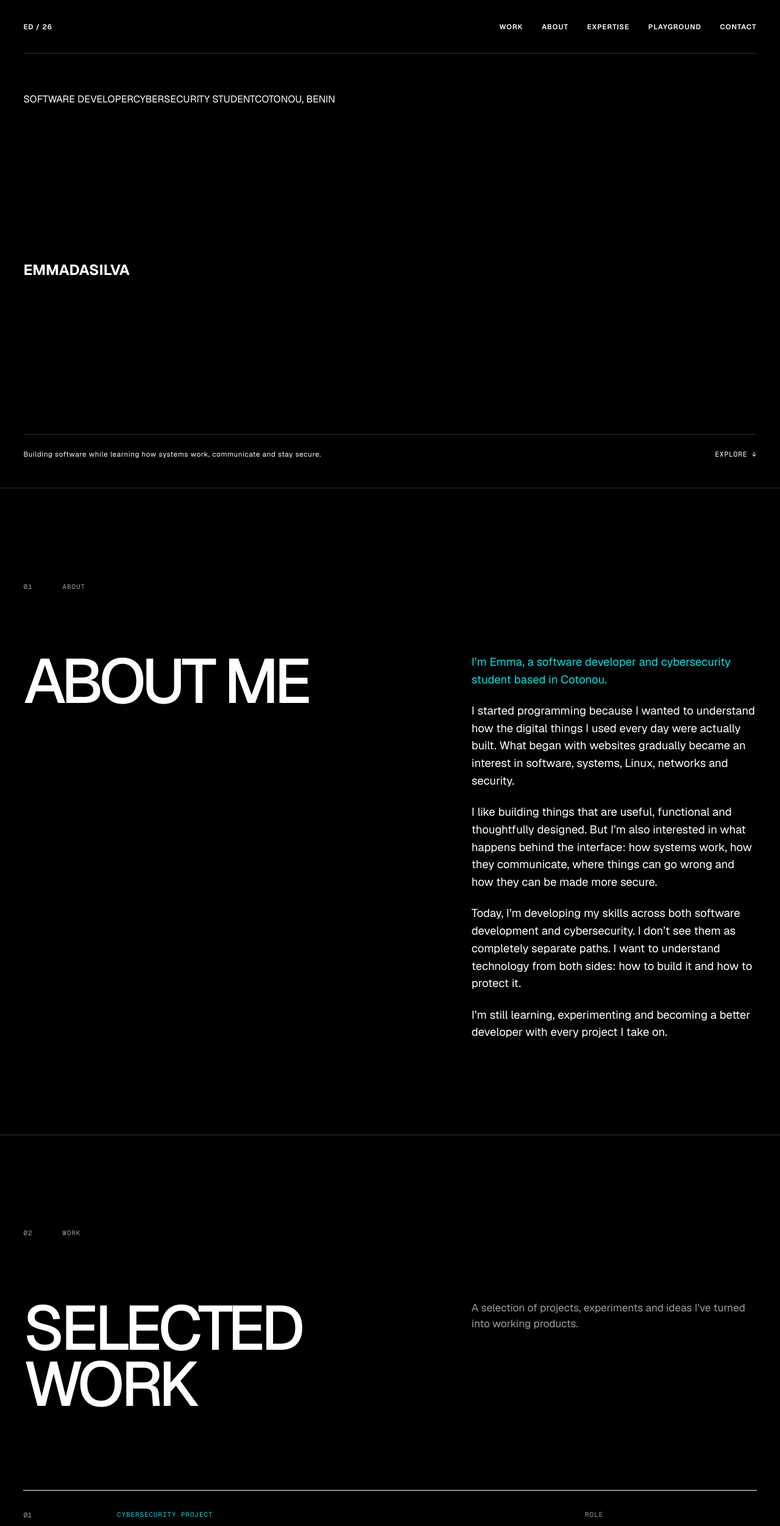
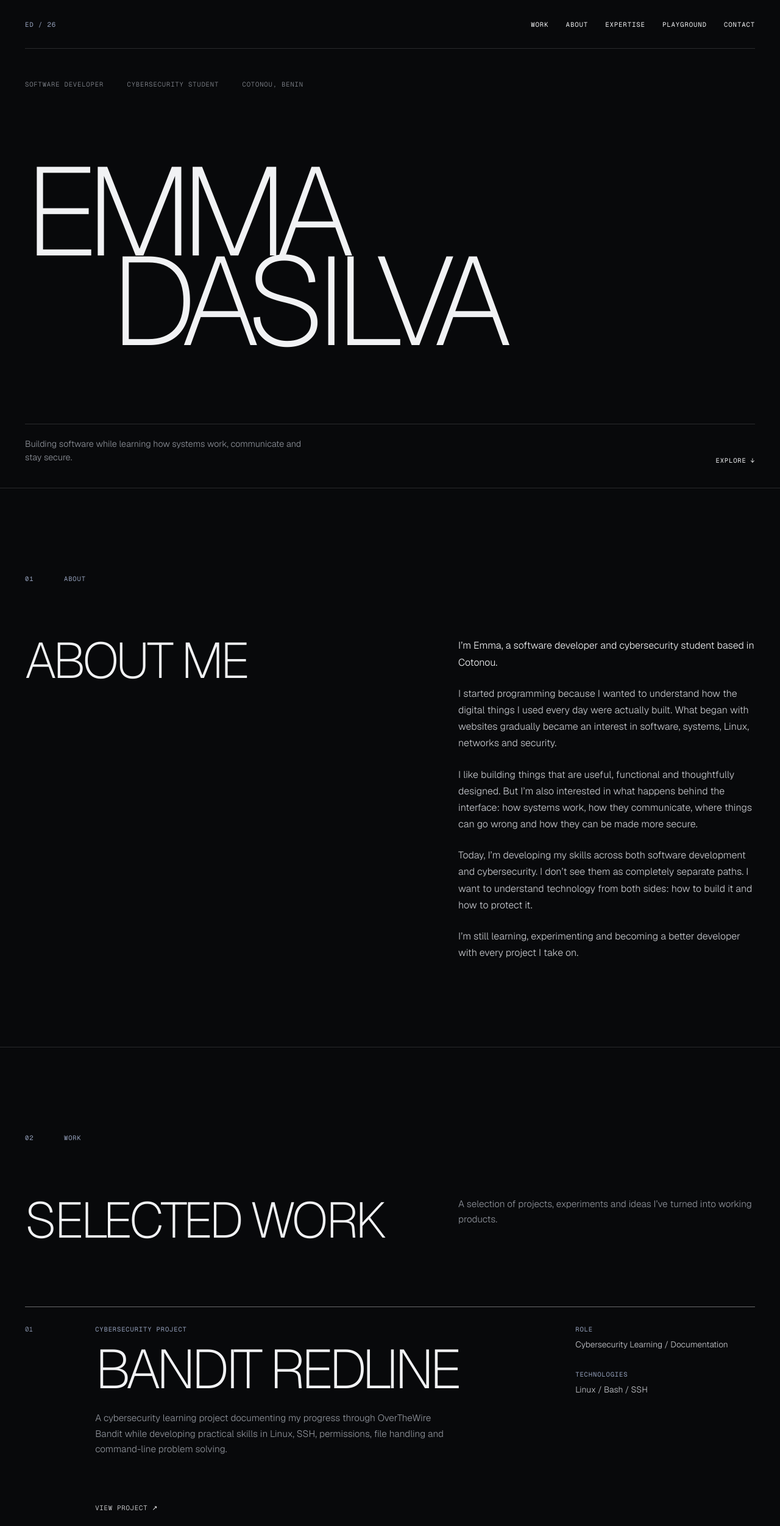
Before and after one commit to emma-dasilva-dev/emma-dasilva-portfolio, a Next.js app: page / in a window 1280 px wide. Shown: the top 2503 px of the page at 61% size. Built offline with nearby package versions, Linux system fonts and the light colour scheme.

Commit message:
style: switch to soft navy and lighter typography

```diff
--- a/src/app/globals.css
+++ b/src/app/globals.css
@@ -1,12 +1,13 @@
 :root {
-  --background: #000000;
-  --foreground: #ffffff;
-  --muted: #9b9b9b;
-  --line: rgba(255, 255, 255, 0.18);
-  --accent: #00e1e1;
-  --accent-dark: #0095a6;
-  --page-x: clamp(1.25rem, 3vw, 3.5rem);
-  --section-y: clamp(6rem, 12vw, 11rem);
+  --background: #08090b;
+  --foreground: #f1f2f4;
+  --muted: #8f939b;
+  --line: rgba(241, 242, 244, 0.14);
+  --line-strong: rgba(241, 242, 244, 0.42);
+  --accent: #7181a3;
+  --accent-soft: #95a1bc;
+  --page-x: clamp(1.2rem, 3.2vw, 3.75rem);
+  --section-y: clamp(6.5rem, 11vw, 10rem);
   --font-sans: var(--font-geist-sans), Arial, Helvetica, sans-serif;
   --font-mono: var(--font-geist-mono), monospace;
 }
@@ -28,6 +29,7 @@ body {
   color: var(--foreground);
   background: var(--background);
   font-family: var(--font-sans);
+  font-weight: 300;
   -webkit-font-smoothing: antialiased;
   -moz-osx-font-smoothing: grayscale;
 }
@@ -37,13 +39,8 @@ a {
   text-decoration: none;
 }
 
-button,
-a {
-  -webkit-tap-highlight-color: transparent;
-}
-
 ::selection {
-  color: var(--background);
+  color: var(--foreground);
   background: var(--accent);
 }
 
@@ -55,52 +52,38 @@ a {
 }
 
 .site-header {
-  min-height: 5.5rem;
+  min-height: 5rem;
   display: flex;
   align-items: center;
   justify-content: space-between;
   border-bottom: 1px solid var(--line);
-  font-size: 0.72rem;
-  font-weight: 600;
+  font-family: var(--font-mono);
+  font-size: 0.67rem;
+  font-weight: 400;
   letter-spacing: 0.08em;
 }
 
 .brand {
-  white-space: nowrap;
+  color: var(--accent-soft);
 }
 
 .desktop-nav {
   display: flex;
-  align-items: center;
-  gap: clamp(1rem, 2.4vw, 2.5rem);
+  gap: clamp(1rem, 2.2vw, 2.4rem);
 }
 
 .desktop-nav a,
 .scroll-link,
 .project-link,
 .socials a {
-  position: relative;
+  transition: color 180ms ease;
 }
 
-.desktop-nav a::after,
-.scroll-link::after,
-.project-link::after,
-.socials a::after {
-  content: "";
-  position: absolute;
-  left: 0;
-  right: 100%;
-  bottom: -0.35rem;
-  height: 1px;
-  background: var(--accent);
-  transition: right 180ms ease;
-}
-
-.desktop-nav a:hover::after,
-.scroll-link:hover::after,
-.project-link:hover::after,
-.socials a:hover::after {
-  right: 0;
+.desktop-nav a:hover,
+.scroll-link:hover,
+.project-link:hover,
+.socials a:hover {
+  color: var(--accent-soft);
 }
 
 .hero-content {
@@ -108,59 +91,64 @@ a {
   display: flex;
   flex-direction: column;
   justify-content: space-between;
-  padding: clamp(2rem, 5vw, 4.5rem) 0 clamp(1.75rem, 4vw, 3rem);
+  padding: clamp(2rem, 4vw, 3.75rem) 0 clamp(1.5rem, 3vw, 2.75rem);
 }
 
-.eyebrow,
+.hero-kicker {
+  display: grid;
+  grid-template-columns: repeat(3, max-content);
+  gap: clamp(1.25rem, 3vw, 3rem);
+  font-family: var(--font-mono);
+  font-size: 0.66rem;
+  letter-spacing: 0.08em;
+  color: var(--muted);
+}
+
+.hero-name {
+  margin: auto 0;
+  font-size: clamp(5rem, 16vw, 14.5rem);
+  font-weight: 200;
+  line-height: 0.72;
+  letter-spacing: -0.085em;
+  text-transform: uppercase;
+}
+
+.hero-name span {
+  display: block;
+}
+
+.hero-name span:last-child {
+  margin-left: 11vw;
+  color: var(--foreground);
+}
+
+.hero-footer {
+  display: grid;
+  grid-template-columns: minmax(0, 30rem) auto;
+  justify-content: space-between;
+  align-items: end;
+  gap: 2rem;
+  padding-top: 1.4rem;
+  border-top: 1px solid var(--line);
+}
+
+.hero-footer p {
+  color: var(--muted);
+  font-size: clamp(0.9rem, 1.1vw, 1rem);
+  line-height: 1.5;
+}
+
+.scroll-link,
 .section-meta,
 .project-type,
 .item-number,
 .project-details dt,
 .footer-line {
   font-family: var(--font-mono);
-  font-size: 0.68rem;
-  letter-spacing: 0.09em;
+  font-size: 0.66rem;
+  font-weight: 400;
+  letter-spacing: 0.08em;
   text-transform: uppercase;
-}
-
-.eyebrow {
-  color: var(--muted);
-}
-
-.hero-title {
-  max-width: 15ch;
-  margin: clamp(3rem, 8vh, 7rem) 0;
-  font-size: clamp(3.5rem, 10.6vw, 10rem);
-  font-weight: 500;
-  line-height: 0.83;
-  letter-spacing: -0.075em;
-  text-transform: uppercase;
-}
-
-.hero-title span {
-  display: block;
-}
-
-.hero-title .hero-accent {
-  color: var(--accent);
-  font-size: 0.54em;
-  line-height: 1.05;
-  letter-spacing: -0.05em;
-  margin: 0.35em 0 0.18em;
-}
-
-.hero-footer {
-  display: flex;
-  justify-content: space-between;
-  align-items: flex-end;
-  padding-top: 1.5rem;
-  border-top: 1px solid var(--line);
-  font-size: 0.72rem;
-  letter-spacing: 0.06em;
-}
-
-.scroll-link {
-  font-family: var(--font-mono);
 }
 
 .section {
@@ -171,79 +159,79 @@ a {
 .section-meta {
   display: grid;
   grid-template-columns: 4rem 1fr;
-  margin-bottom: clamp(3.5rem, 8vw, 7.5rem);
-  color: var(--muted);
+  margin-bottom: clamp(3.5rem, 7vw, 6.5rem);
+  color: var(--accent-soft);
 }
 
 .section-title {
-  font-size: clamp(3rem, 8vw, 8rem);
-  font-weight: 500;
-  line-height: 0.9;
-  letter-spacing: -0.065em;
+  font-size: clamp(2.8rem, 6.4vw, 6.5rem);
+  font-weight: 200;
+  line-height: 0.95;
+  letter-spacing: -0.055em;
   text-transform: uppercase;
 }
 
 .about-grid,
 .section-heading-row {
   display: grid;
-  grid-template-columns: minmax(0, 1.15fr) minmax(18rem, 0.85fr);
-  gap: clamp(3rem, 8vw, 10rem);
+  grid-template-columns: minmax(0, 1fr) minmax(19rem, 0.8fr);
+  gap: clamp(3rem, 8vw, 9rem);
   align-items: start;
 }
 
 .about-copy {
-  max-width: 42rem;
+  max-width: 41rem;
   display: grid;
-  gap: 1.4rem;
-  font-size: clamp(1rem, 1.45vw, 1.32rem);
-  line-height: 1.55;
+  gap: 1.5rem;
+  font-size: clamp(0.98rem, 1.25vw, 1.16rem);
+  line-height: 1.7;
+  color: #c7c9ce;
 }
 
 .about-copy p:first-child {
-  color: var(--accent);
+  color: var(--foreground);
 }
 
 .section-intro {
-  max-width: 34rem;
+  max-width: 31rem;
   color: var(--muted);
-  font-size: clamp(1rem, 1.35vw, 1.25rem);
-  line-height: 1.55;
+  font-size: clamp(0.96rem, 1.2vw, 1.08rem);
+  line-height: 1.65;
 }
 
 .project {
   display: grid;
-  grid-template-columns: 0.2fr minmax(0, 1.4fr) minmax(14rem, 0.55fr);
-  gap: clamp(1.5rem, 4vw, 5rem);
-  margin-top: clamp(5rem, 10vw, 9rem);
-  padding: 2rem 0 0;
-  border-top: 1px solid var(--foreground);
-  position: relative;
+  grid-template-columns: 4rem minmax(0, 1.2fr) minmax(14rem, 0.48fr);
+  gap: clamp(1.5rem, 4vw, 4.5rem);
+  margin-top: clamp(4.5rem, 8vw, 7rem);
+  padding-top: 1.8rem;
+  border-top: 1px solid var(--line-strong);
 }
 
 .project-index {
   font-family: var(--font-mono);
-  font-size: 0.72rem;
-  color: var(--muted);
+  font-size: 0.68rem;
+  color: var(--accent-soft);
 }
 
 .project-type {
-  margin-bottom: 1.25rem;
-  color: var(--accent);
+  margin-bottom: 1.15rem;
+  color: var(--accent-soft);
 }
 
 .project-main h3 {
-  font-size: clamp(3.2rem, 8.5vw, 8.75rem);
-  font-weight: 500;
-  line-height: 0.88;
-  letter-spacing: -0.07em;
+  font-size: clamp(3.2rem, 7vw, 7rem);
+  font-weight: 200;
+  line-height: 0.9;
+  letter-spacing: -0.065em;
 }
 
 .project-description {
-  max-width: 40rem;
-  margin-top: 2rem;
+  max-width: 37rem;
+  margin-top: 1.8rem;
   color: var(--muted);
-  font-size: clamp(1rem, 1.3vw, 1.2rem);
-  line-height: 1.55;
+  font-size: clamp(0.96rem, 1.15vw, 1.06rem);
+  line-height: 1.65;
 }
 
 .project-details {
@@ -254,80 +242,79 @@ a {
 
 .project-details div {
   display: grid;
-  gap: 0.55rem;
+  gap: 0.5rem;
 }
 
 .project-details dt {
-  color: var(--muted);
+  color: var(--accent-soft);
 }
 
 .project-details dd {
-  font-size: 0.92rem;
+  color: #c7c9ce;
+  font-size: 0.86rem;
   line-height: 1.5;
 }
 
 .project-link {
-  grid-column: 2 / 3;
+  grid-column: 2;
   width: fit-content;
-  margin-top: 2rem;
+  margin-top: 1.5rem;
   font-family: var(--font-mono);
-  font-size: 0.72rem;
+  font-size: 0.67rem;
   letter-spacing: 0.07em;
 }
 
 .expertise-title {
-  max-width: 9ch;
-  margin-bottom: clamp(4rem, 9vw, 8rem);
+  max-width: 10ch;
+  margin-bottom: clamp(4rem, 8vw, 7rem);
 }
 
 .expertise-list,
 .qualities-list,
 .playground-list {
-  border-top: 1px solid var(--foreground);
+  border-top: 1px solid var(--line-strong);
 }
 
 .expertise-item,
 .quality,
 .playground-item {
   display: grid;
-  grid-template-columns: 4rem minmax(13rem, 0.8fr) minmax(18rem, 1fr);
-  gap: clamp(1.5rem, 4vw, 5rem);
+  grid-template-columns: 4rem minmax(13rem, 0.75fr) minmax(18rem, 1fr);
+  gap: clamp(1.5rem, 4vw, 4.5rem);
   align-items: start;
-  padding: 1.65rem 0;
+  padding: 1.5rem 0;
   border-bottom: 1px solid var(--line);
 }
 
 .expertise-item h3,
 .quality h3,
 .playground-item h3 {
-  font-size: clamp(1.35rem, 2.4vw, 2.4rem);
-  font-weight: 500;
-  letter-spacing: -0.035em;
+  font-size: clamp(1.15rem, 1.9vw, 1.9rem);
+  font-weight: 300;
+  letter-spacing: -0.025em;
 }
 
 .expertise-item p,
 .quality p,
 .playground-item p {
-  max-width: 36rem;
+  max-width: 35rem;
   color: var(--muted);
-  line-height: 1.55;
+  font-size: 0.95rem;
+  line-height: 1.6;
 }
 
 .item-number {
-  color: var(--muted);
-  padding-top: 0.3rem;
-}
-
-.quality {
-  grid-template-columns: 4rem minmax(14rem, 0.7fr) minmax(18rem, 1fr);
+  color: var(--accent-soft);
+  padding-top: 0.22rem;
 }
 
 .quality p {
-  font-size: clamp(1.05rem, 1.7vw, 1.5rem);
+  font-size: clamp(1rem, 1.4vw, 1.25rem);
+  color: #b7bac1;
 }
 
 .playground-heading {
-  margin-bottom: clamp(4rem, 9vw, 8rem);
+  margin-bottom: clamp(4rem, 8vw, 7rem);
 }
 
 .playground-heading .section-intro {
@@ -341,17 +328,16 @@ a {
 }
 
 .playground-item:hover {
-  color: var(--accent);
+  color: var(--accent-soft);
 }
 
-.playground-item:hover p,
-.playground-item:hover .item-number {
-  color: inherit;
+.playground-item:hover p {
+  color: #cfd2d8;
 }
 
 .playground-arrow {
   justify-self: end;
-  font-size: 1.15rem;
+  color: var(--accent-soft);
 }
 
 .contact {
@@ -361,11 +347,11 @@ a {
 }
 
 .contact-title {
-  max-width: 8ch;
-  font-size: clamp(4.2rem, 12.5vw, 12rem);
-  font-weight: 500;
-  line-height: 0.8;
-  letter-spacing: -0.08em;
+  max-width: 9ch;
+  font-size: clamp(4rem, 10.5vw, 10rem);
+  font-weight: 200;
+  line-height: 0.84;
+  letter-spacing: -0.075em;
 }
 
 .contact-grid {
@@ -373,27 +359,28 @@ a {
   grid-template-columns: 1fr 1fr;
   gap: clamp(3rem, 8vw, 9rem);
   margin-top: auto;
-  padding-top: clamp(5rem, 10vw, 10rem);
+  padding-top: clamp(5rem, 9vw, 8rem);
 }
 
 .contact-grid > p {
-  max-width: 32rem;
+  max-width: 30rem;
   color: var(--muted);
-  font-size: clamp(1rem, 1.4vw, 1.25rem);
-  line-height: 1.55;
+  font-size: clamp(0.96rem, 1.2vw, 1.08rem);
+  line-height: 1.6;
 }
 
 .contact-actions {
   display: grid;
-  gap: 3rem;
+  gap: 2.5rem;
 }
 
 .email-placeholder {
   width: fit-content;
-  font-size: clamp(1.6rem, 3vw, 3.2rem);
-  font-weight: 500;
-  letter-spacing: -0.04em;
-  border-bottom: 1px solid var(--foreground);
+  color: var(--accent-soft);
+  font-size: clamp(1.35rem, 2.4vw, 2.4rem);
+  font-weight: 300;
+  letter-spacing: -0.03em;
+  border-bottom: 1px solid var(--line-strong);
 }
 
 .socials {
@@ -401,12 +388,11 @@ a {
   flex-wrap: wrap;
   gap: 1rem 2rem;
   font-family: var(--font-mono);
-  font-size: 0.72rem;
+  font-size: 0.67rem;
   letter-spacing: 0.07em;
 }
 
-.socials span,
-.email-placeholder {
+.socials span {
   color: var(--muted);
 }
 
@@ -415,7 +401,7 @@ a {
   grid-template-columns: 1fr 1fr auto;
   gap: 2rem;
   margin-top: 5rem;
-  padding-top: 1.5rem;
+  padding-top: 1.4rem;
   border-top: 1px solid var(--line);
   color: var(--muted);
 }
@@ -428,8 +414,21 @@ a {
   .site-header::after {
     content: "MENU";
     font-family: var(--font-mono);
-    font-size: 0.68rem;
+    font-size: 0.66rem;
     letter-spacing: 0.08em;
+  }
+
+  .hero-kicker {
+    grid-template-columns: 1fr;
+    gap: 0.35rem;
+  }
+
+  .hero-name {
+    font-size: clamp(5rem, 20vw, 9rem);
+  }
+
+  .hero-name span:last-child {
+    margin-left: 0;
   }
 
   .about-grid,
@@ -438,24 +437,12 @@ a {
     grid-template-columns: 1fr;
   }
 
-  .about-copy,
-  .section-intro {
-    max-width: 42rem;
-  }
-
   .project {
     grid-template-columns: 3rem 1fr;
   }
 
-  .project-main {
-    grid-column: 2;
-  }
-
-  .project-details {
-    grid-column: 2;
-    margin-top: 1rem;
-  }
-
+  .project-main,
+  .project-details,
   .project-link {
     grid-column: 2;
   }
@@ -486,21 +473,17 @@ a {
   }
 
   .site-header {
-    min-height: 4.5rem;
+    min-height: 4.25rem;
   }
 
-  .hero-title {
-    font-size: clamp(3.2rem, 16vw, 5.4rem);
-  }
-
-  .hero-title .hero-accent {
-    font-size: 0.48em;
+  .hero-name {
+    font-size: clamp(4.6rem, 24vw, 7rem);
+    line-height: 0.78;
   }
 
   .hero-footer {
-    gap: 1.5rem;
-    align-items: flex-start;
-    flex-direction: column;
+    grid-template-columns: 1fr;
+    align-items: start;
   }
 
   .section-meta {
@@ -509,7 +492,7 @@ a {
   }
 
   .section-title {
-    font-size: clamp(2.8rem, 15vw, 5.2rem);
+    font-size: clamp(2.7rem, 13vw, 4.8rem);
   }
 
   .project {
@@ -517,7 +500,7 @@ a {
   }
 
   .project-main h3 {
-    font-size: clamp(3rem, 17vw, 5.6rem);
+    font-size: clamp(3rem, 15vw, 5rem);
   }
 
   .expertise-item,
@@ -527,7 +510,7 @@ a {
   }
 
   .contact-title {
-    font-size: clamp(4rem, 20vw, 7rem);
+    font-size: clamp(4rem, 18vw, 6.5rem);
   }
 
   .footer-line {
```
